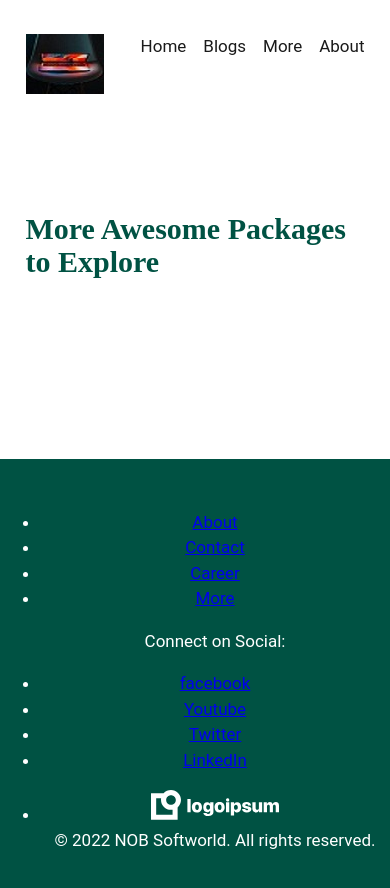
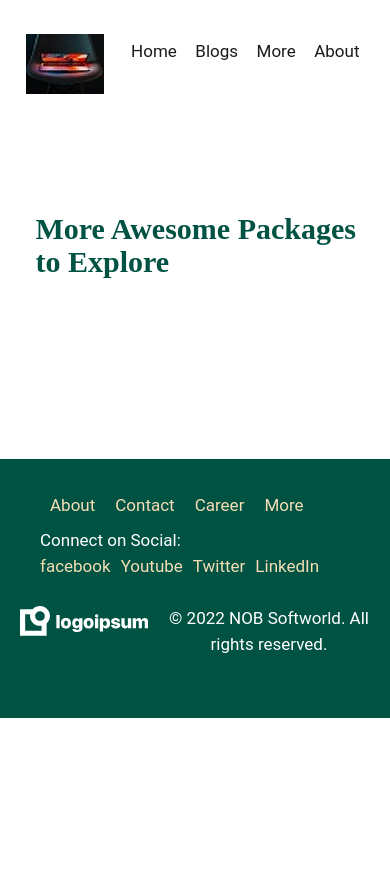
Before and after one commit to Nob-dev/devclean, an Eleventy site: page src/more.njk in a window 390 px wide. After the commit the page ends 844 px from the top, so only its background shows below. Built offline with nearby package versions, Linux system fonts and the light colour scheme; Eleventy itself is replaced by a stand-in of ours; files that its build step writes are made by us from their sources.

Commit message:
Update style.css

```diff
--- a/src/style.css
+++ b/src/style.css
@@ -1,3 +1,4 @@
+
 :root {
   --fs-300: 0.9375rem;
   --fs-400: 1.0625rem;
@@ -168,8 +169,8 @@ section,
 
 .flex-group {
   display: flex;
-  flex-wrap: wrap;
-  gap: var(--gap, 1em);
+  flex-wrap: nowrap;
+  gap: var(--gap, 0.5em);
 }
 
 .text-center {
@@ -226,12 +227,12 @@ section,
   /////////////////////// */
 
 .site-footer {
+  position: sticky;
   --logo-color: currentColor;
   padding: 2em 0;
   color: var(--clr-neutral-100);
   background-color: var(--clr-primary-500);
   text-align: center;
-
 }
 
 /* //////////////////////
@@ -386,3 +387,132 @@ section,
   color: var(--clr-neutral-100);
   background-color: var(--clr-neutral-900);
 }
+@media screen and (max-width: 480px) {
+  .flex-group {
+    display: flex;
+    flex-wrap: nowrap;
+    gap: var(--gap, 0.5em);
+  }
+  .section-title {
+    padding-left: 10px;
+}
+  a.btn.btn--primary {
+      padding: 10px;
+      text-align: center;
+      margin-right: 5px;
+    }
+    a.btn.btn--neutral {
+      padding: 10px;
+      text-align: center;
+      margin-left: 5px;
+    }
+    .container.flow {
+      padding: 10px;
+    }
+li {
+  padding: 5px;
+}
+.snippet {
+  display: grid;
+  gap: 0.5em;
+  grid-template-areas:
+      "image"
+      "title"
+      "meta"
+      "body"
+      "button";
+}
+.articles__list {
+  --flow-spacer: 3rem;
+  list-style: none;
+}
+.logo {
+  padding-left: 10px;
+}
+.btn.btn--primary {
+  padding: 10px;
+  text-align: center;
+  margin-right: 5px;
+}
+
+.nav-list {
+  margin: 0;
+  padding: 0;
+  list-style: none;
+}
+
+.nav-list a {
+  color: var(--clr-neutral-900);
+  text-decoration: none;
+}
+
+.nav-list a:focus,
+.nav-list a:hover {
+  color: var(--clr-primary-400);
+  text-decoration: underline;
+}
+}
+.logo {
+  padding-right: 20px;
+}
+.footer_logo{
+  margin-right: 0px;
+}
+.footer-logo {
+  display: flex;
+  justify-content: center;
+  list-style: none;
+  text-decoration: none;
+  padding: 10px;
+  padding-top: 0;
+}
+.footer-logo li{
+  padding: 10px;
+  padding-top: 0;
+}
+.footer-navbar {
+  text-decoration: none;
+  margin: 0;
+  display: flex;
+  flex-flow: wrap;
+  list-style: none;
+}
+.footer-social {
+  display: flex;
+  margin: 0;
+  justify-content: space-between;
+  flex-flow: nowrap;
+  list-style: none;
+}
+.social {
+  display: flex;
+  margin: 0;
+  padding-right: 0;
+  justify-content: space-between;
+  flex-flow: nowrap;
+  list-style: none;
+}
+.footer-social li {
+  padding: 10px;
+  padding-left: 0;
+  padding-top: 0;
+}
+.footer-social a {
+  color: wheat;
+  text-decoration: none;
+}
+.footer-nav {
+  margin: 0;
+  padding-top: 0;
+  display: flex;
+  justify-content: space-between;
+  list-style: none;
+}
+.footer-nav li {
+  padding: 10px;
+  padding-top: 0;
+}
+.footer-nav a {
+  color: wheat;
+  text-decoration: none;
+}
```
